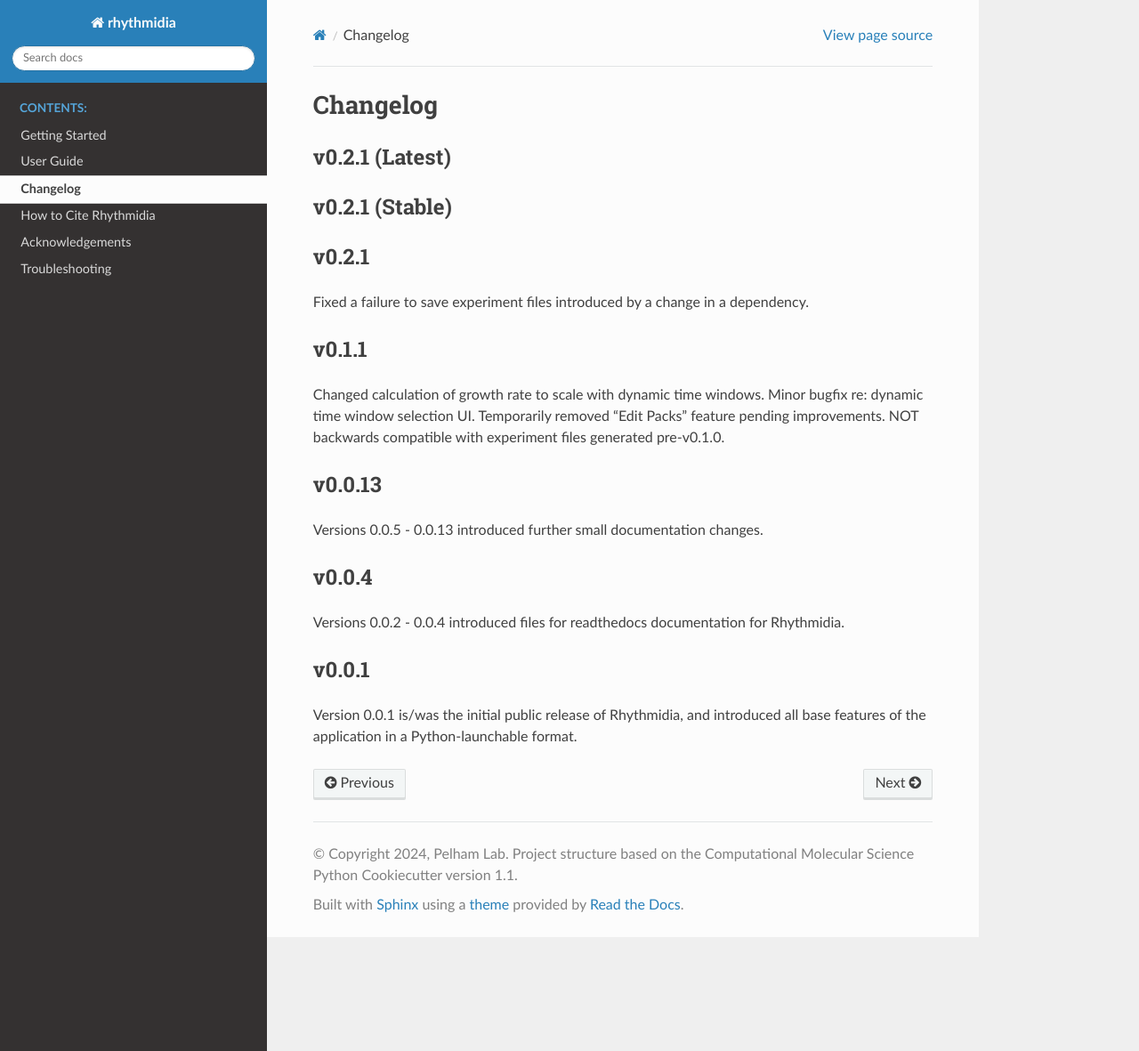
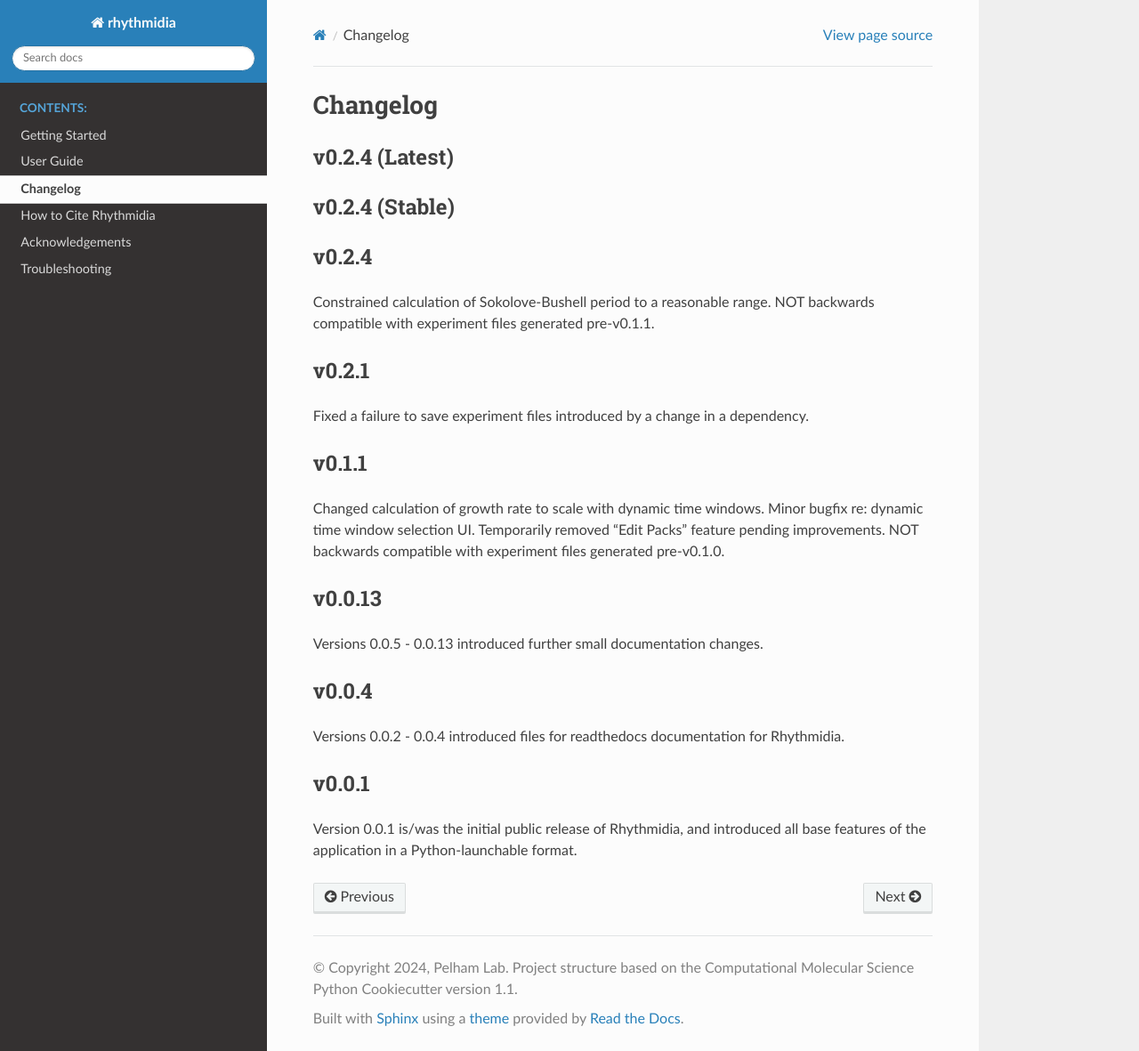
Before and after one commit to Pelham-Lab/rhythmidia, a Sphinx documentation site: the page built from docs/changelog.rst, in a window 1280 px wide and 1181 px high. Shown: the whole window at 89% size. Built offline with Sphinx 7.4.7 and the Read the Docs theme 2.0.0, drawn with Linux system fonts in a browser that asks for light colours; the version number could not be read and is left out.

Commit message:
Constrained calculation of Sokolove-Bushell period to a reasonable range.

```diff
--- a/docs/changelog.rst
+++ b/docs/changelog.rst
@@ -1,11 +1,15 @@
 Changelog
 ===============
 
-v0.2.1 (Latest)
+v0.2.4 (Latest)
 ---------------
 
-v0.2.1 (Stable)
+v0.2.4 (Stable)
 ---------------
+
+v0.2.4
+---------------
+Constrained calculation of Sokolove-Bushell period to a reasonable range. NOT backwards compatible with experiment files generated pre-v0.1.1.
 
 v0.2.1
 ---------------
```
Also changed, not shown: README.md (+3 -1 lines).
